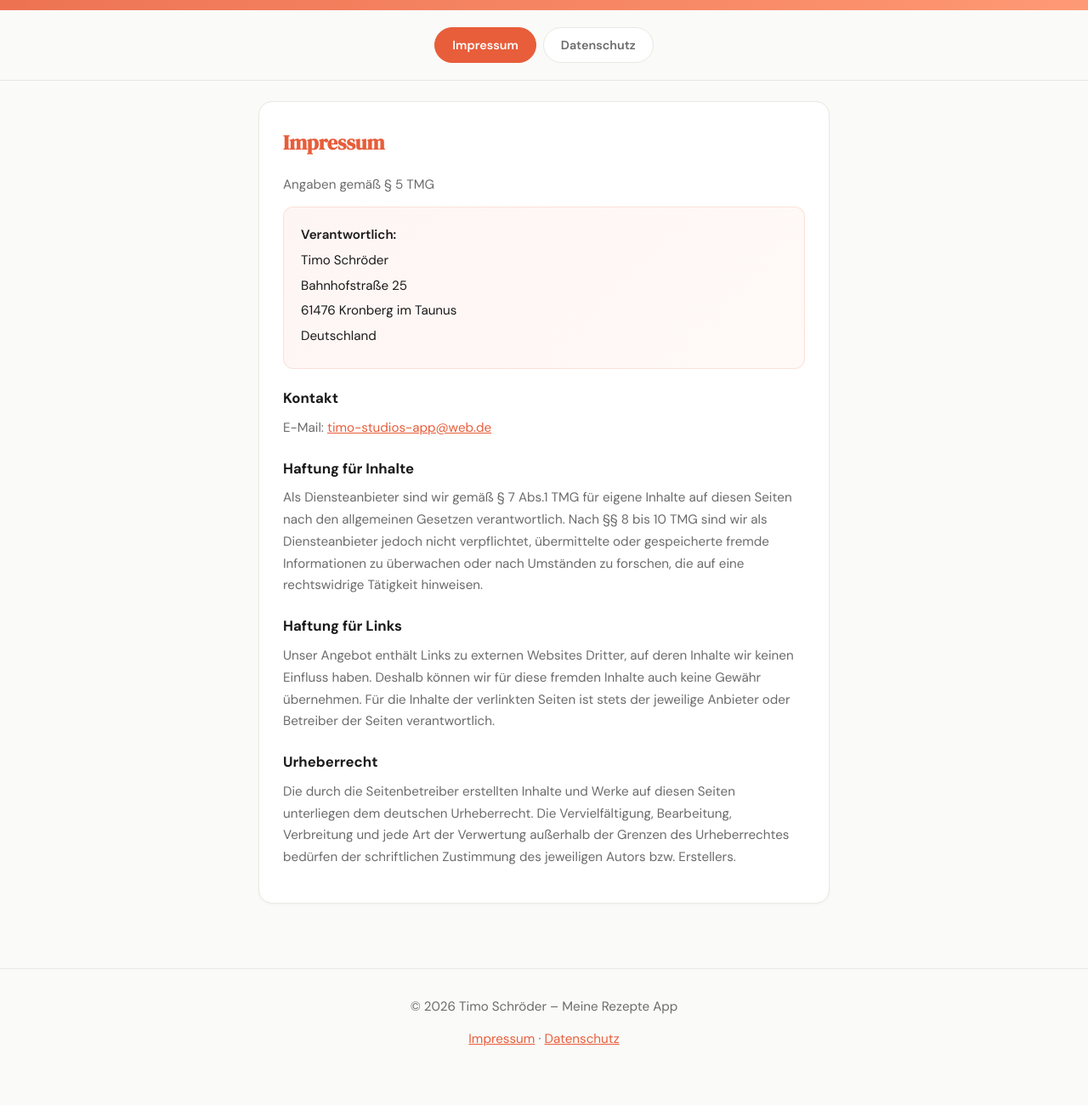
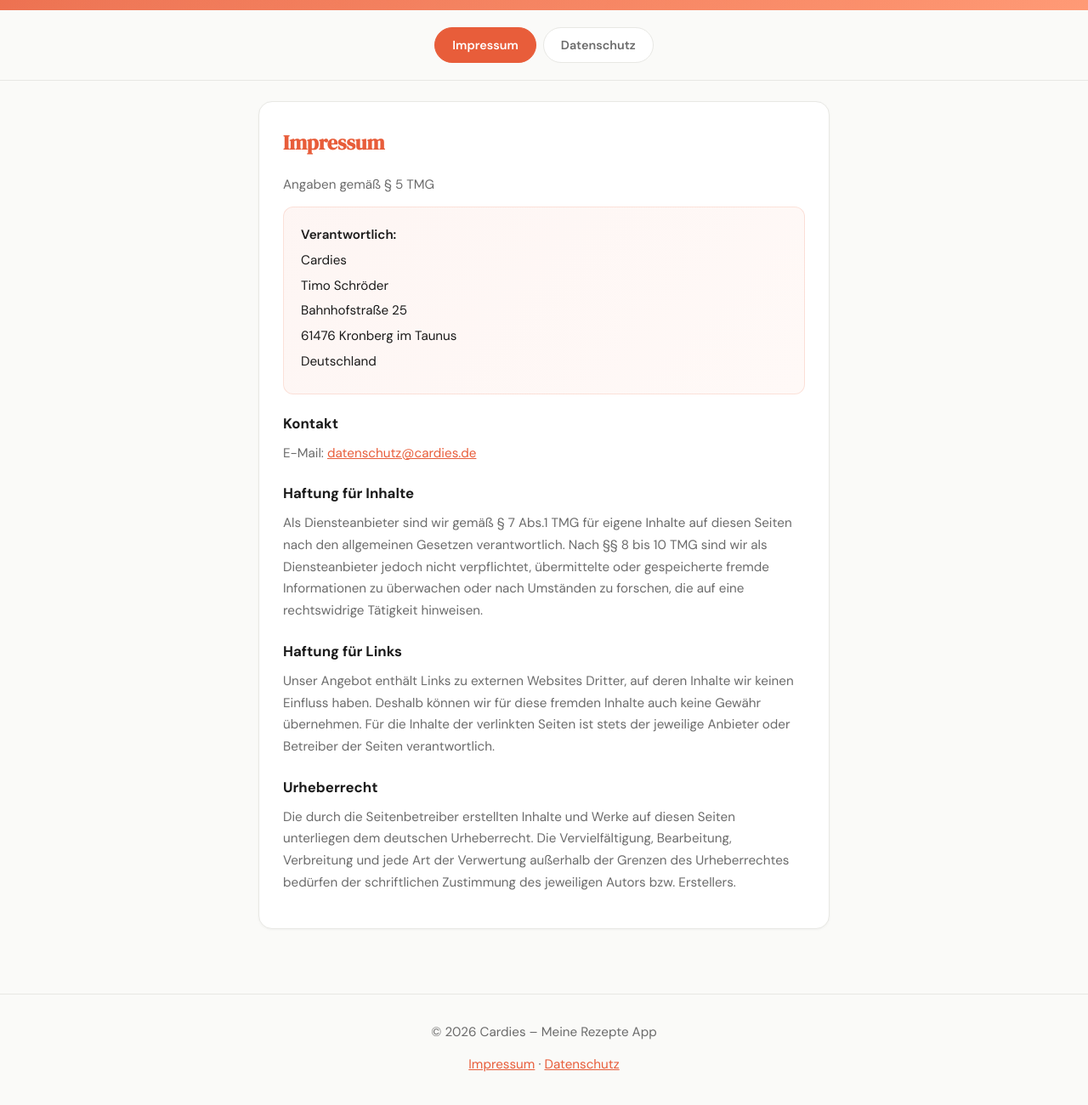
Before and after one commit to timo-studios-app/rezepte_app-privacy, a plain HTML site: page index.html in a window 1280 px wide. Shown: the part 262-1562 px from the top of the page at 85% size. Drawn offline with Linux system fonts and the light colour scheme.

Commit message:
Update contact email and footer information

```diff
--- a/index.html
+++ b/index.html
@@ -185,6 +185,7 @@
 
             <div class="contact-box">
                 <p><span class="contact-label">Verantwortlich:</span></p>
+                <p>Cardies</p>
                 <p>Timo Schröder</p>
                 <p>Bahnhofstraße 25</p>
                 <p>61476 Kronberg im Taunus</p>
@@ -192,7 +193,7 @@
             </div>
 
             <h3>Kontakt</h3>
-            <p>E-Mail: <a href="mailto:timo-studios-app@web.de">timo-studios-app@web.de</a></p>
+            <p>E-Mail: <a href="mailto:datenschutz@cardies.de">datenschutz@cardies.de</a></p>
 
             <h3>Haftung für Inhalte</h3>
             <p>Als Diensteanbieter sind wir gemäß § 7 Abs.1 TMG für eigene Inhalte auf diesen Seiten nach den allgemeinen Gesetzen verantwortlich. Nach §§ 8 bis 10 TMG sind wir als Diensteanbieter jedoch nicht verpflichtet, übermittelte oder gespeicherte fremde Informationen zu überwachen oder nach Umständen zu forschen, die auf eine rechtswidrige Tätigkeit hinweisen.</p>
@@ -212,10 +213,11 @@
             <div class="badge">DSGVO-konform</div>
 
             <h3>1. Verantwortlicher</h3>
+            <p>Cardies</p>
             <p>Timo Schröder<br>
             Bahnhofstraße 25<br>
             61476 Kronberg im Taunus<br>
-            E-Mail: <a href="mailto:timo-studios-app@web.de">timo-studios-app@web.de</a></p>
+            E-Mail: <a href="mailto:datenschutz@cardies.de">datenschutz@cardies.de</a></p>
 
             <h3>2. Übersicht der Datenverarbeitungen</h3>
             <p>Die App „Meine Rezepte" verarbeitet personenbezogene Daten nur im minimal notwendigen Umfang. Die meisten Daten (Rezepte, Einkaufslisten, Favoriten, Einstellungen) werden <strong>ausschließlich lokal auf Ihrem Gerät</strong> gespeichert und nicht an uns oder Dritte übertragen.</p>
@@ -286,7 +288,7 @@
 </div>
 
 <div class="footer">
-    <p>© 2026 Timo Schröder – Meine Rezepte App</p>
+    <p>© 2026 Cardies – Meine Rezepte App</p>
     <p style="margin-top: 0.5rem;">
         <a href="#impressum" onclick="showSection('impressum', document.querySelector('.nav a'))">Impressum</a> ·
         <a href="#datenschutz" onclick="showSection('datenschutz', document.querySelectorAll('.nav a')[1])">Datenschutz</a>
```
